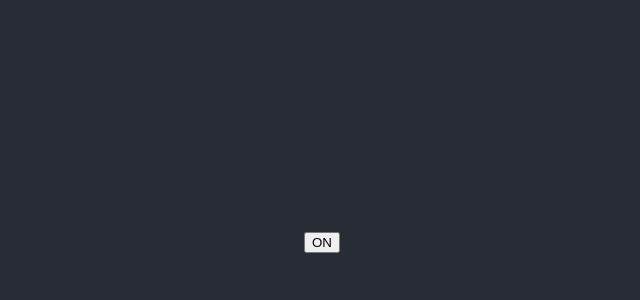
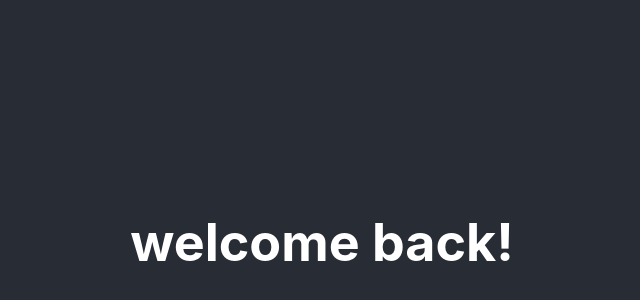
Before and after one commit to eshellster/react-w3resource, a React (Create React App) app: page / in a window 1280 px wide. Shown: the part 158-458 px from the top of the page, without its empty margins (318-958 px from the left). Built offline with nearby package versions, Linux system fonts and the light colour scheme.

Commit message:
로그인 상태에 따른 안내말 변경

```diff
--- a/src/App.js
+++ b/src/App.js
@@ -1,12 +1,12 @@
 import React from "react";
 import "./App.css";
-import Toggle from "./component/Toggle";
+import Greeting from "./component/Greeting";
 
 function App() {
   return (
     <div className="App">
       <header className="App-header">
-        <Toggle />
+        <Greeting isLoggedIn={true} />
       </header>
     </div>
   );
--- /dev/null
+++ b/src/component/Greeting.js
@@ -0,0 +1,19 @@
+import React from "react";
+
+function UserGreeting() {
+  return <h1>welcome back!</h1>;
+}
+
+function GuestGreeting() {
+  return <h1>please sign up.</h1>;
+}
+
+function Greeting(props) {
+  const isLoggedIn = props.isLoggedIn;
+  if (isLoggedIn) {
+    return <UserGreeting />;
+  }
+  return <GuestGreeting />;
+}
+
+export default Greeting;
```
